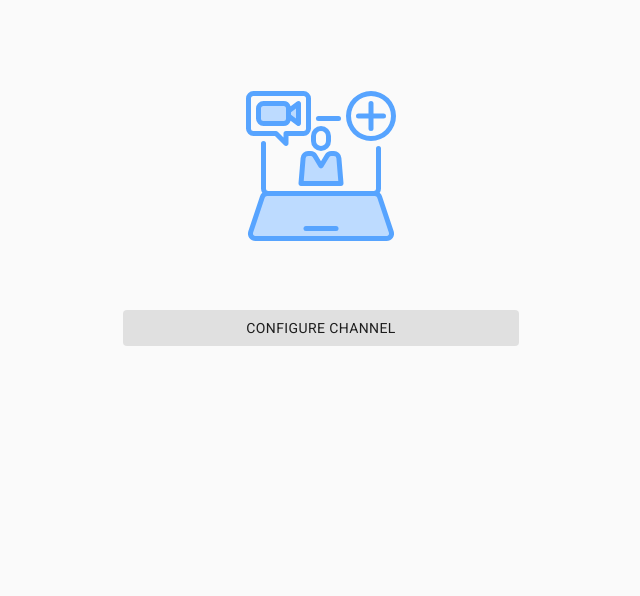
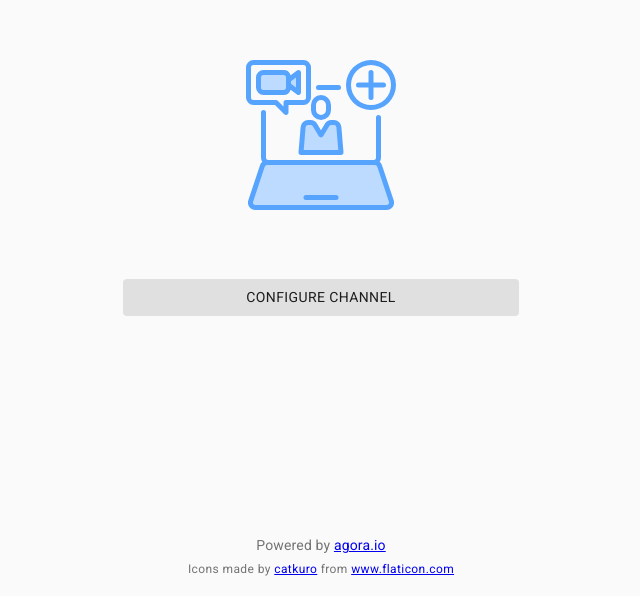
Before and after one commit to smilexx2/video-call-demo, a React (Create React App) app: page / in a window 1280 px wide. Shown: the part 204-800 px from the top of the page, without its empty margins (319-959 px from the left). Built offline with nearby package versions, Linux system fonts and the light colour scheme; what agoran-awe would draw is missing.

Commit message:
Added footer for the app

```diff
--- /dev/null
+++ b/src/components/AppFooter.tsx
@@ -0,0 +1,39 @@
+import React from "react";
+import Typography from "@material-ui/core/Typography";
+import styled from "styled-components";
+
+const Footer = styled.footer`
+  text-align: center;
+  margin-bottom: 16px;
+`;
+
+const AppFooter: React.FunctionComponent = () => {
+  return (
+    <Footer>
+      <Typography
+        variant="body2"
+        color="textSecondary"
+        component="p"
+        gutterBottom
+      >
+        Powered by <a href="https://www.agora.io">agora.io</a>
+      </Typography>
+      <Typography variant="caption" color="textSecondary" component="p">
+        Icons made by{" "}
+        <a
+          href="https://www.flaticon.com/free-icon/laptop_3492203?term=video%20conference&page=2&position=57"
+          title="catkuro"
+        >
+          catkuro
+        </a>{" "}
+        from{" "}
+        <a href="https://www.flaticon.com/" title="Flaticon">
+          {" "}
+          www.flaticon.com
+        </a>
+      </Typography>
+    </Footer>
+  );
+};
+
+export default AppFooter;
--- a/src/components/ChannelCard.tsx
+++ b/src/components/ChannelCard.tsx
@@ -1,18 +1,24 @@
 import React from "react";
-import Container from "@material-ui/core/Container";
+import MuiContainer from "@material-ui/core/Container";
 import Grid from "@material-ui/core/Grid";
 import styled from "styled-components";
-import { ReactComponent as Empty } from "../assets/laptop.svg";
+import { ReactComponent as LaptopSvg } from "../assets/laptop.svg";
 
-const EmptyWrapper = styled.div`
+const IconWrapper = styled.div`
   padding: 40px;
   display: flex;
   justify-content: center;
 `;
 
-const StyledEmpty = styled(Empty)`
+const MainIcon = styled(LaptopSvg)`
   width: 160px;
   height: 160px;
+`;
+
+const Container = styled(MuiContainer)`
+  flex: 1;
+  align-items: center;
+  display: flex;
 `;
 
 const ChannelCard: React.FunctionComponent<{
@@ -22,23 +28,9 @@ const ChannelCard: React.FunctionComponent<{
     <Container maxWidth="xs">
       <Grid container direction="column" spacing={3}>
         <Grid item xs={12}>
-          <EmptyWrapper>
-            <StyledEmpty />
-            <p style={{ display: "none" }}>
-              Icons made by{" "}
-              <a
-                href="https://www.flaticon.com/free-icon/laptop_3492203?term=video%20conference&page=2&position=57"
-                title="catkuro"
-              >
-                catkuro
-              </a>{" "}
-              from{" "}
-              <a href="https://www.flaticon.com/" title="Flaticon">
-                {" "}
-                www.flaticon.com
-              </a>
-            </p>
-          </EmptyWrapper>
+          <IconWrapper>
+            <MainIcon />
+          </IconWrapper>
         </Grid>
         <Grid item xs={12}>
           {children}
--- a/src/features/videoCall/VideoCall.tsx
+++ b/src/features/videoCall/VideoCall.tsx
@@ -21,11 +21,11 @@ import ConfigureChannelForm from "../../components/ConfigureChannelForm";
 import RemoteStreamView from "../../components/RemoteStreamView";
 import { useAgora } from "../../hooks";
 import { updateState } from "./videoCallSlice";
+import AppFooter from "../../components/AppFooter";
 
 const Container = styled.div`
   display: flex;
-  justify-content: center;
-  align-items: center;
+  flex-direction: column;
   min-height: 100vh;
 `;
 
@@ -189,6 +189,7 @@ const VideoCall: React.FunctionComponent = () => {
             </Button>
           )}
         </ChannelCard>
+        <AppFooter />
       </Container>
       <Dialog
         fullScreen
```
